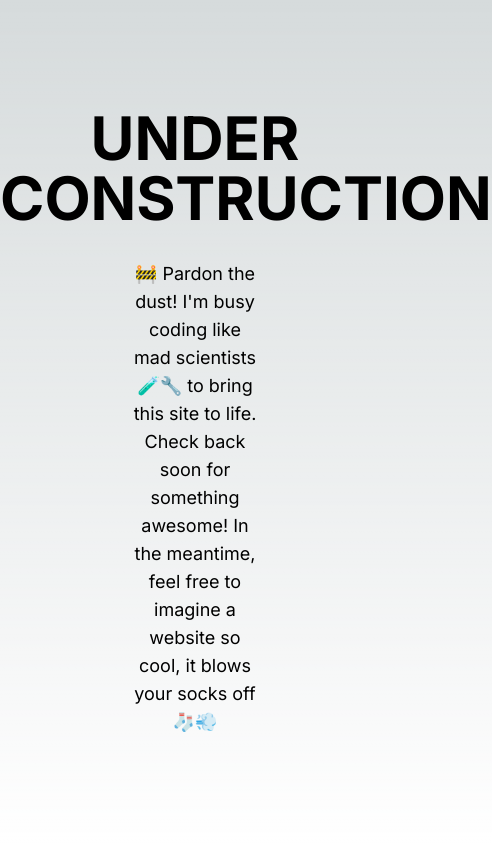
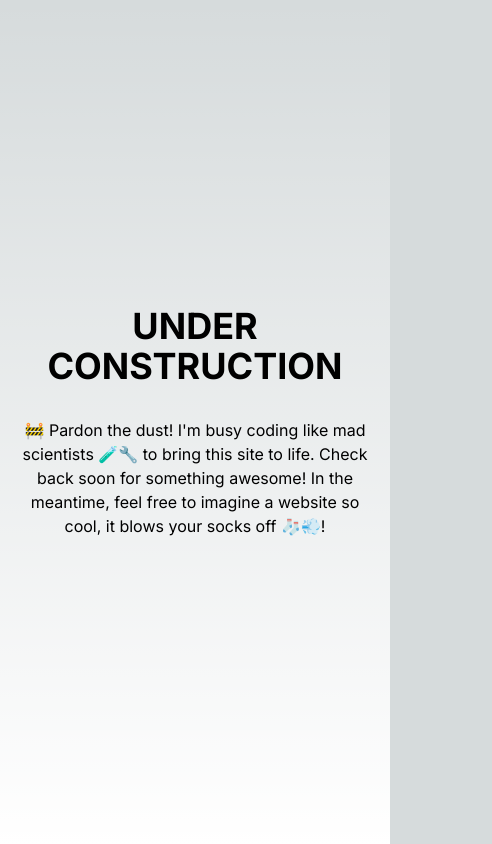
Before and after one commit to gabrieldias102/gdias.tech, a Next.js app: page / in a window 390 px wide. Shown: the whole page, 492 px wide, since content can reach past the window. Built offline with nearby package versions, Linux system fonts and the light colour scheme.

Commit message:
adjusting mobile layout

```diff
--- a/src/app/page.tsx
+++ b/src/app/page.tsx
@@ -1,12 +1,14 @@
 export default function Home() {
   return (
-    <div className="flex flex-col w-full h-screen text-center justify-center gap-8">
-      <h1 className="text-6xl font-bold uppercase">Under Construction</h1>
-      <p className="w-1/3 mx-auto text-lg">
+    <div className="flex flex-col w-full h-screen text-center justify-center gap-8 p-4">
+      <h1 className="text-4xl md:text-6xl font-bold uppercase">
+        Under Construction
+      </h1>
+      <p className="w-full md:w-1/2 lg:w-1/3 mx-auto text-base md:text-lg">
         🚧 Pardon the dust! I&apos;m busy coding like mad scientists 🧪🔧 to
         bring this site to life. Check back soon for something awesome! In the
         meantime, feel free to imagine a website so cool, it blows your socks
-        off 🧦💨
+        off 🧦💨!
       </p>
     </div>
   );
```
